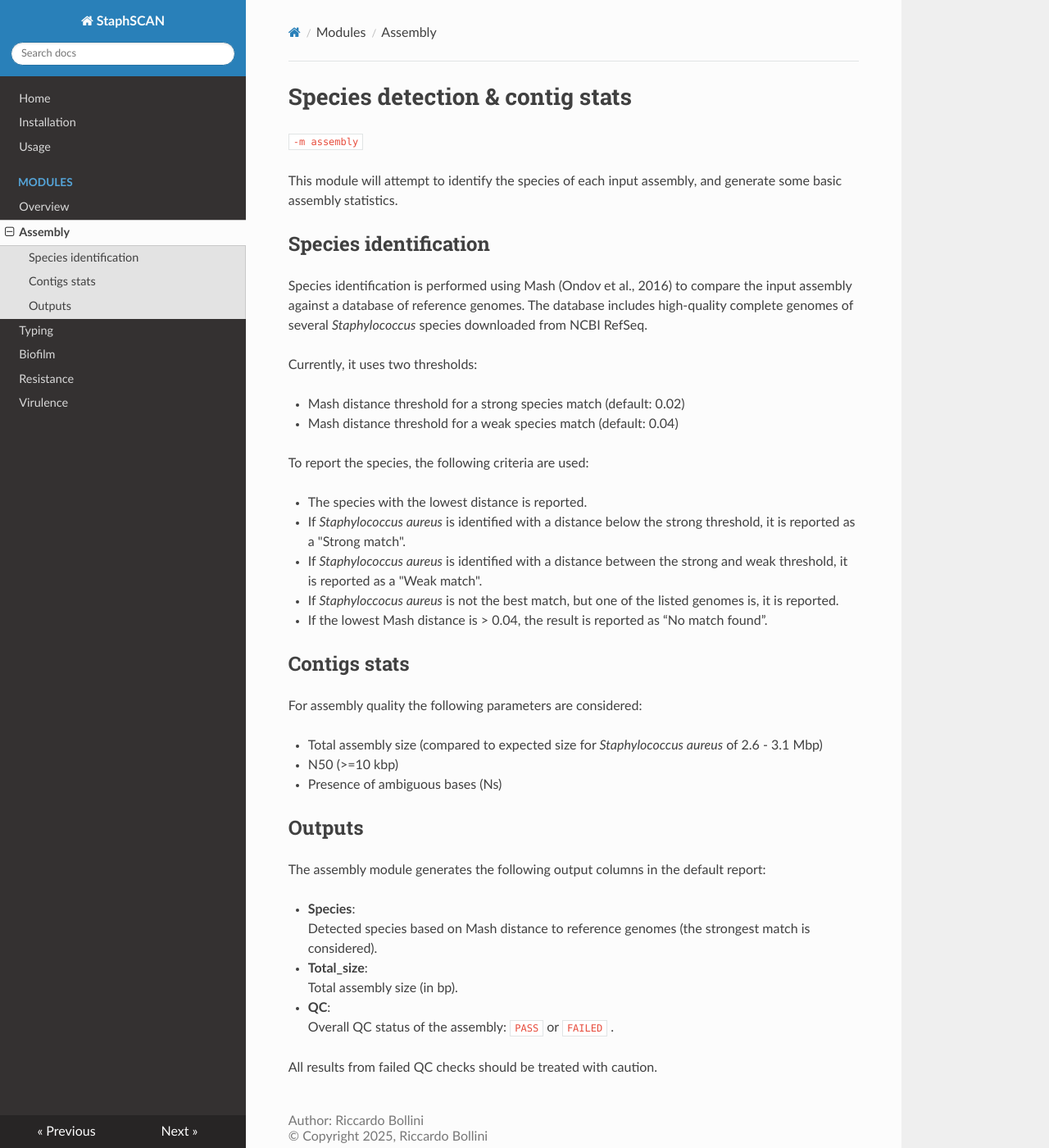
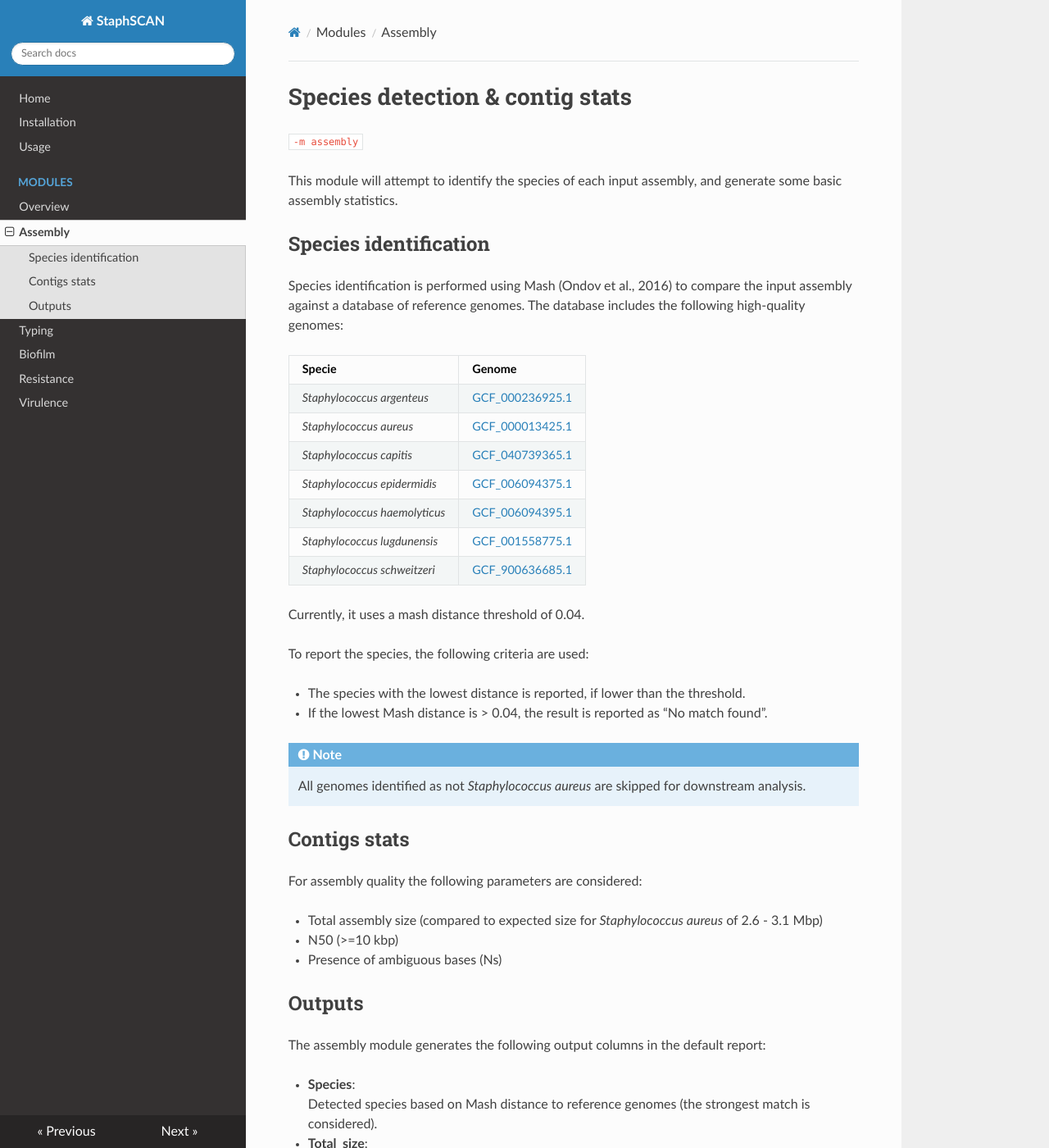
Before and after one commit to riccabolla/StaphSCAN, an MkDocs documentation site: the page built from docs/assembly.md, in a window 1280 px wide and 1400 px high. Shown: the whole window at 82% size. Built offline with MkDocs 1.6.1, drawn with Linux system fonts in a browser that asks for light colours; nearby versions of some CDN libraries.

Commit message:
species filtering

```diff
--- a/docs/assembly.md
+++ b/docs/assembly.md
@@ -10,21 +10,28 @@ This module will attempt to identify the species of each input assembly, and gen
 
 
 Species identification is performed using Mash (Ondov et al., 2016) to compare the input assembly against a database of reference genomes.
-The database includes high-quality complete genomes of several *Staphylococcus* species downloaded from NCBI RefSeq.
+The database includes the following high-quality genomes:
 
-Currently, it uses two thresholds:
+|Specie|Genome|
+|------|---------|
+|*Staphylococcus argenteus*|[GCF_000236925.1](https://www.ncbi.nlm.nih.gov/datasets/genome/GCF_000236925.1/)|
+|*Staphylococcus aureus*|[GCF_000013425.1](https://www.ncbi.nlm.nih.gov/datasets/genome/GCF_000013425.1/)|
+|*Staphylococcus capitis*|[GCF_040739365.1](https://www.ncbi.nlm.nih.gov/datasets/genome/GCF_040739365.1/)|
+|*Staphylococcus epidermidis*|[GCF_006094375.1](https://www.ncbi.nlm.nih.gov/datasets/genome/GCF_006094375.1/)|
+|*Staphylococcus haemolyticus*|[GCF_006094395.1](https://www.ncbi.nlm.nih.gov/datasets/genome/GCF_006094395.1/)|
+|*Staphylococcus lugdunensis*|[GCF_001558775.1](https://www.ncbi.nlm.nih.gov/datasets/genome/GCF_001558775.1/)|
+|*Staphylococcus schweitzeri*|[GCF_900636685.1](https://www.ncbi.nlm.nih.gov/datasets/genome/GCF_900636685.1/)|
 
-* Mash distance threshold for a strong species match (default: 0.02)
 
-* Mash distance threshold for a weak species match (default: 0.04)
+Currently, it uses a mash distance threshold of 0.04.
 
 To report the species, the following criteria are used:
 
-* The species with the lowest distance is reported.
-* If *Staphylococcus aureus* is identified with a distance below the strong threshold, it is reported as a "Strong match".
-* If *Staphylococcus aureus* is identified with a distance between the strong and weak threshold, it is reported as a "Weak match".
-* If *Staphyloccocus aureus* is not the best match, but one of the listed genomes is, it is reported.
+* The species with the lowest distance is reported, if lower than the threshold.
 * If the lowest Mash distance is > 0.04, the result is reported as “No match found”.
+
+!!! note
+    All genomes identified as not *Staphylococcus aureus* are skipped for downstream analysis.
 
 ## Contigs stats
 
```
Also changed, not shown: main.py (+20 -1 lines).
